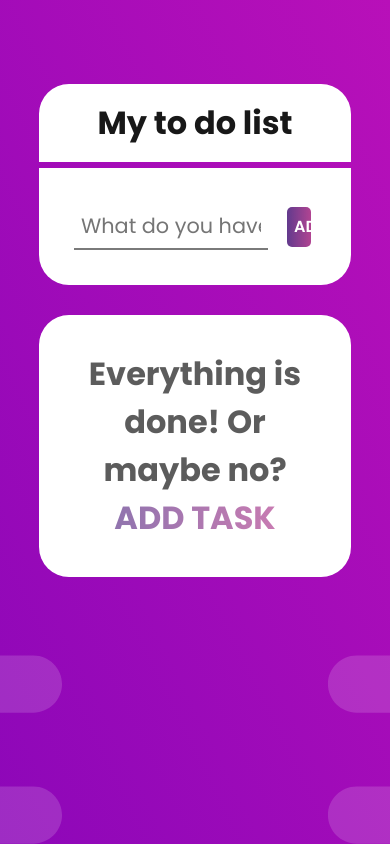
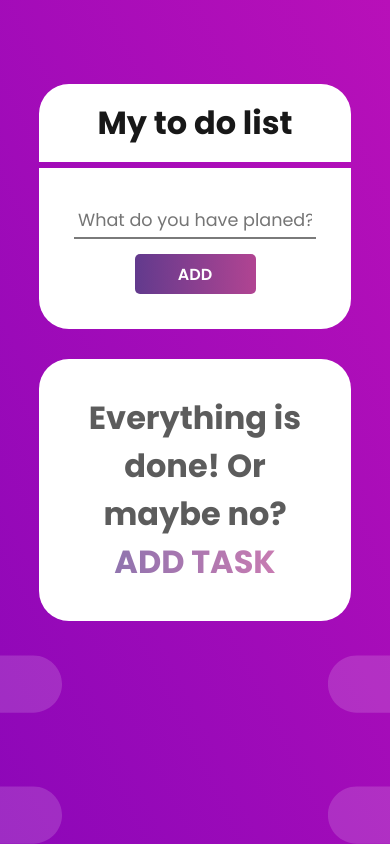
Before and after one commit to Nisser111/ToDoListApp, a plain HTML site: page newVersion/index.html in a window 390 px wide. Drawn offline with Linux system fonts and the light colour scheme.

Commit message:
Create responsive under 700px add new task bar

```diff
--- a/newVersion/style.css
+++ b/newVersion/style.css
@@ -198,3 +198,21 @@ section.tasks-list p button:active {
         font-size: 1rem;
     }
 }
+
+@media screen and (max-width: 700px) {
+    section.add_new_task {
+        flex-direction: column;
+    }
+
+    section.add_new_task input {
+        width: 100%;
+        padding: 4px;
+        font-size: 1.1rem;
+        /* text-align: center; */
+    }
+
+    section.add_new_task button {
+        margin: 15px auto 0 auto;
+        width: 50%;
+    }
+}
```
